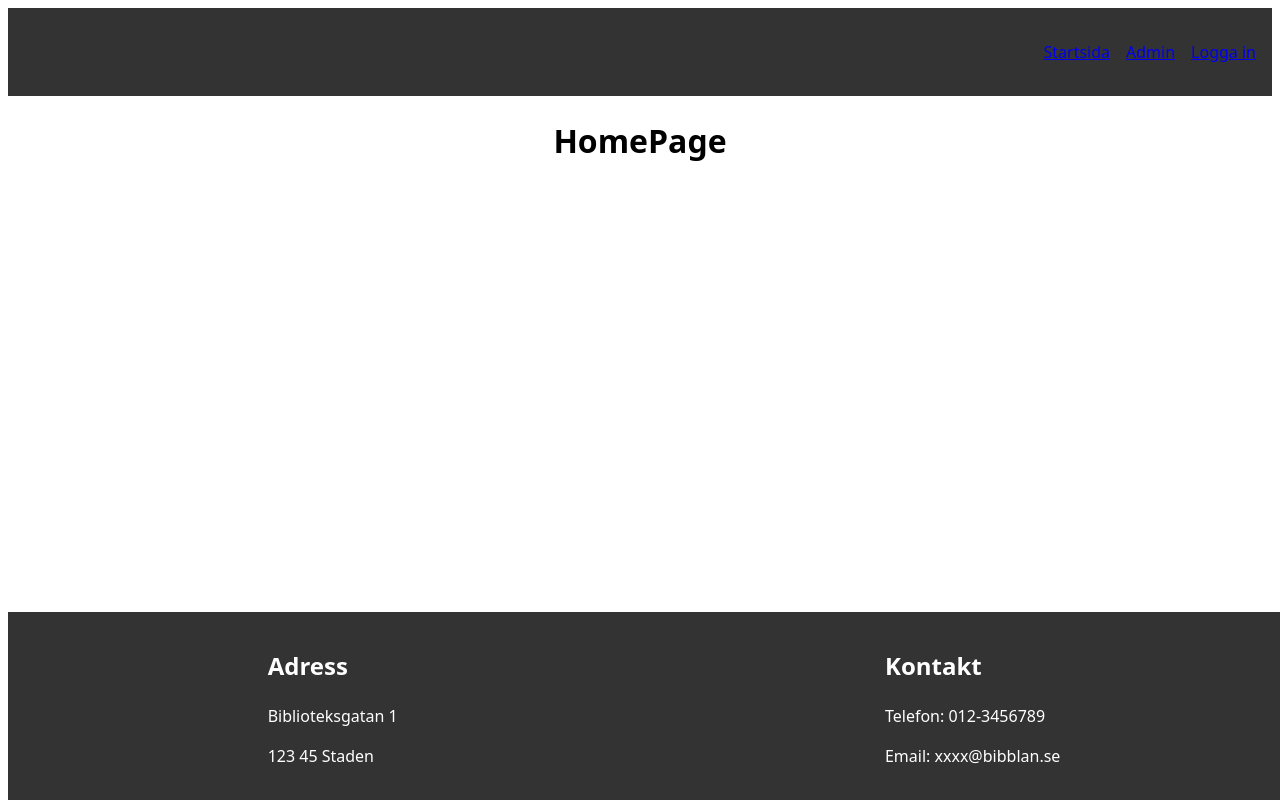
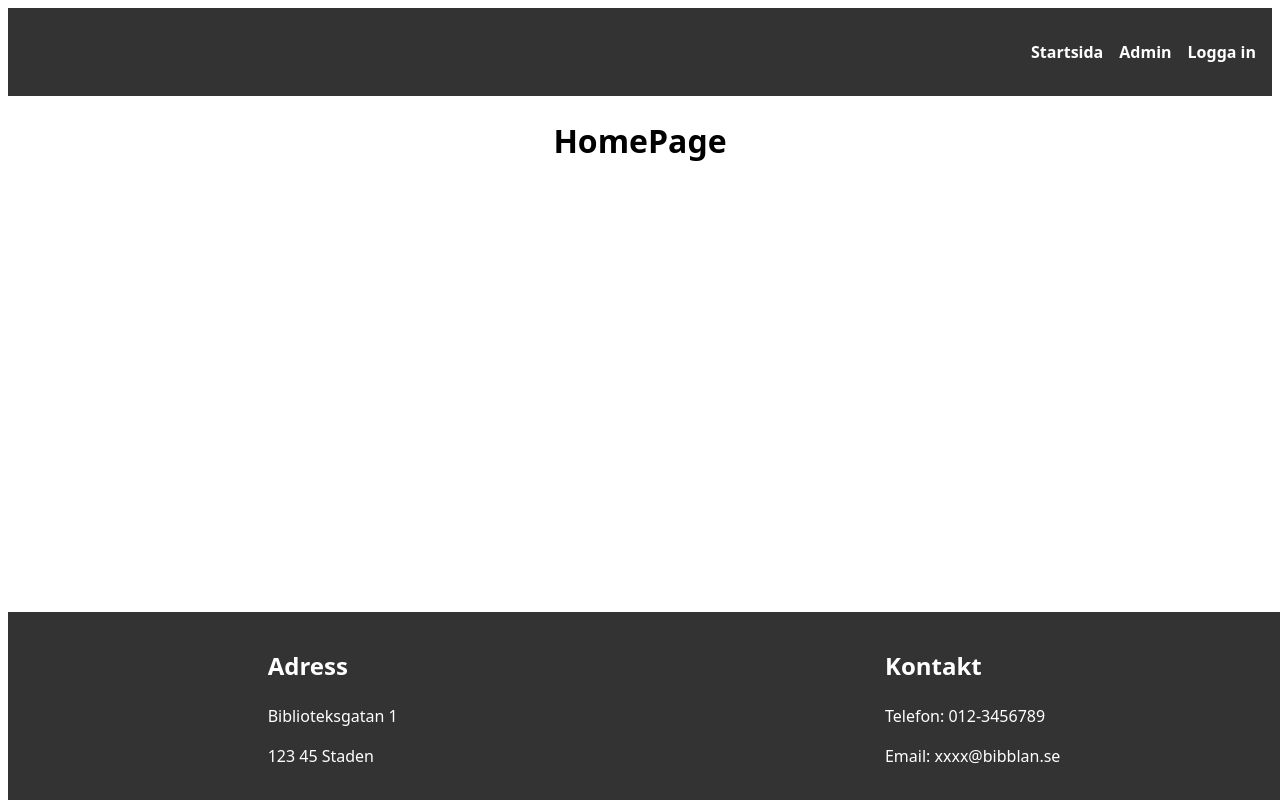
Before and after one commit to nathalievaster/library-frontend, a React (Vite) app: page / in a window 1280 px wide. Built offline with nearby package versions, Linux system fonts and the light colour scheme.

Commit message:
style på navlinks

```diff
--- a/src/components/Header.module.css
+++ b/src/components/Header.module.css
@@ -13,10 +13,6 @@ ul {
     margin-left: auto;
 }
 
-li {
-    text-decoration: none;
-}
-
 .logoutButton {
     background-color: #ff0000;
     color: white;
@@ -25,3 +21,9 @@ li {
     border-radius: 20px;
     cursor: pointer;
 }
+
+a {
+    color: white;
+    text-decoration: none;
+    font-weight: bold;
+}
```
